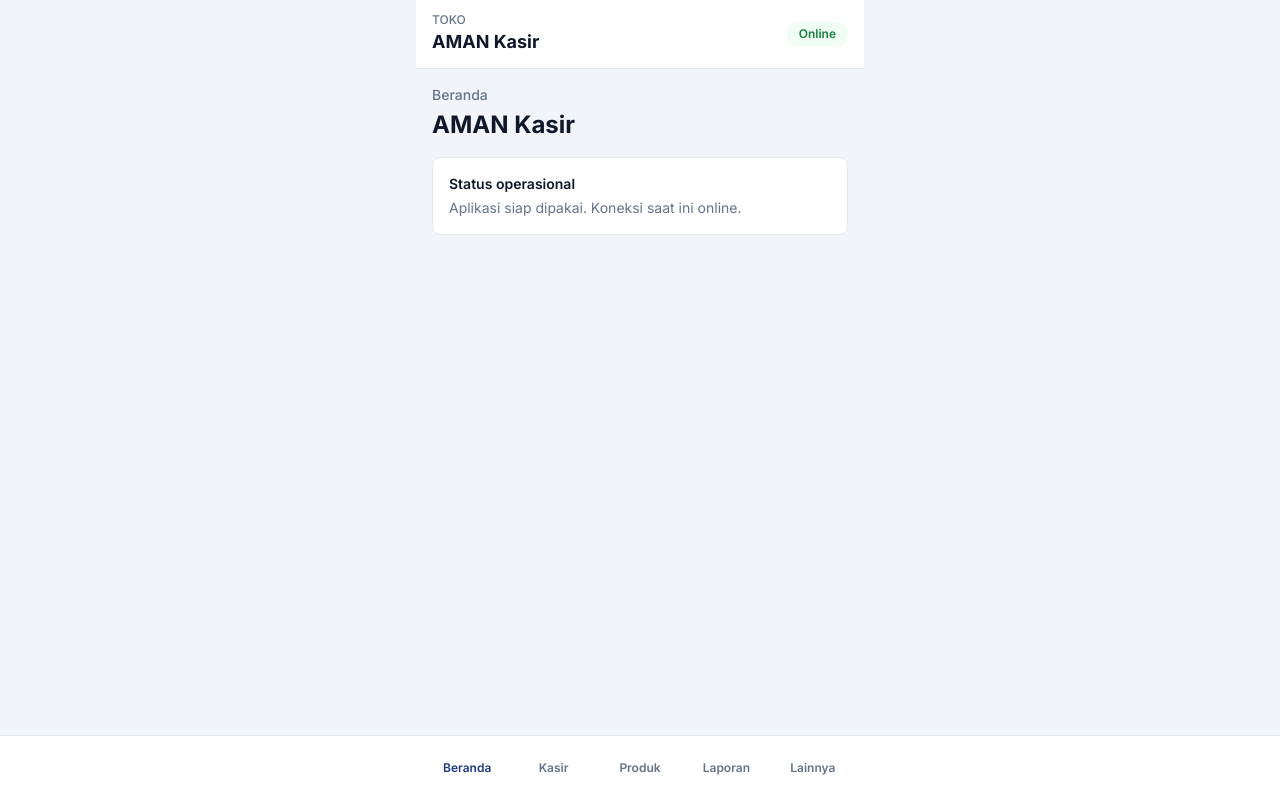
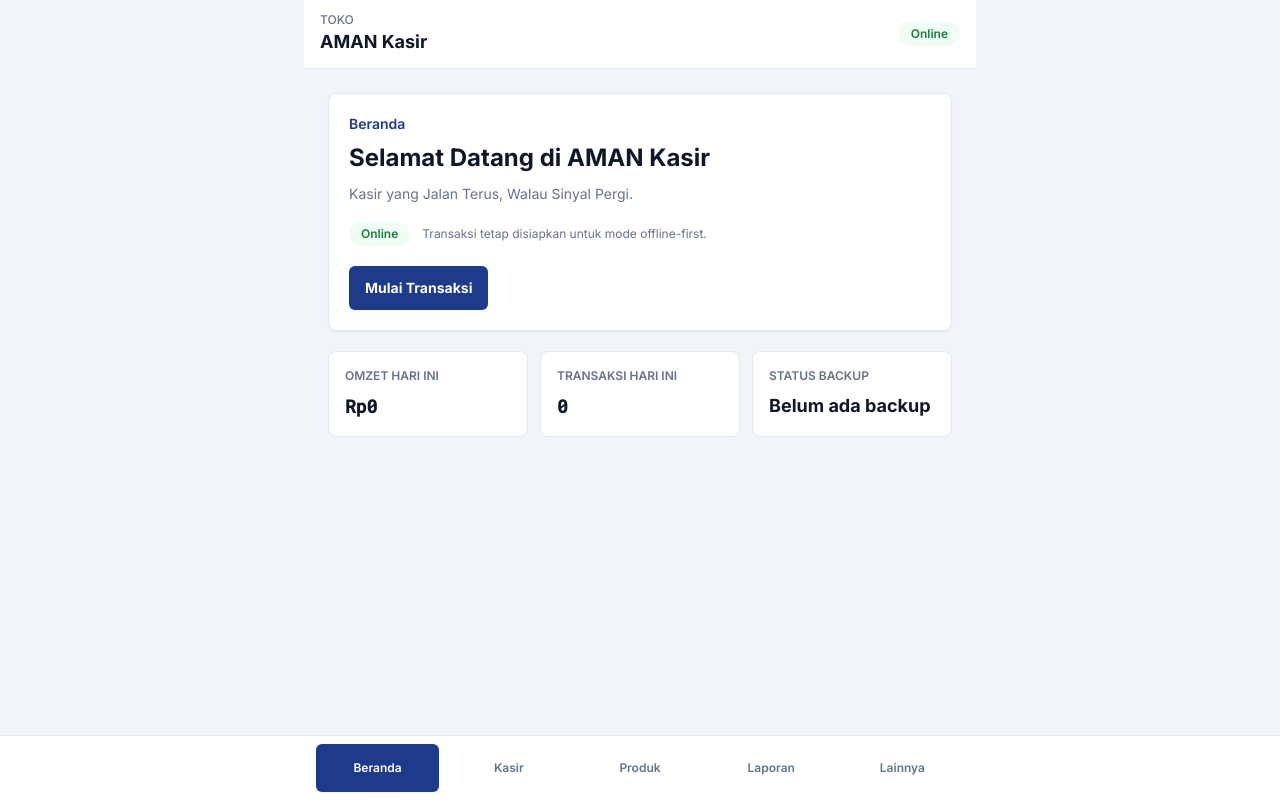
Before and after one commit to adyamalik2/aman-kasir, a React (Vite) app: page /beranda in a window 1280 px wide. Built offline with nearby package versions, Linux system fonts and the light colour scheme.

Commit message:
Complete AMAN Kasir phase 0 dashboard

```diff
--- a/src/components/layout/AppLayout.tsx
+++ b/src/components/layout/AppLayout.tsx
@@ -5,10 +5,10 @@ import Header from './Header'
 export default function AppLayout() {
   return (
     <div className="min-h-screen bg-background text-neutral-900">
-      <div className="mx-auto flex min-h-screen w-full max-w-md flex-col bg-background">
+      <div className="mx-auto flex min-h-screen w-full max-w-2xl flex-col bg-background">
         <Header />
 
-        <main className="flex-1 px-4 pb-24 pt-4">
+        <main className="flex-1 px-4 pb-24 pt-4 sm:px-6 sm:pt-6">
           <Outlet />
         </main>
 
--- a/src/components/layout/BottomNav.tsx
+++ b/src/components/layout/BottomNav.tsx
@@ -11,15 +11,17 @@ const navItems = [
 export default function BottomNav() {
   return (
     <nav className="fixed inset-x-0 bottom-0 z-20 border-t border-neutral-200 bg-surface">
-      <div className="mx-auto grid h-16 max-w-md grid-cols-5 px-2">
+      <div className="mx-auto grid h-16 max-w-2xl grid-cols-5 px-2">
         {navItems.map((item) => (
           <NavLink
             key={item.to}
             to={item.to}
             className={({ isActive }) =>
               [
-                'flex min-w-0 items-center justify-center rounded-md px-1 text-xs font-semibold transition-colors',
-                isActive ? 'text-primary' : 'text-neutral-500 hover:text-neutral-900',
+                'mx-1 my-2 flex min-w-0 items-center justify-center rounded-md px-1 text-xs font-semibold transition-colors',
+                isActive
+                  ? 'bg-primary text-white shadow-sm'
+                  : 'text-neutral-500 hover:bg-neutral-100 hover:text-neutral-900',
               ].join(' ')
             }
           >
--- a/src/components/layout/Header.tsx
+++ b/src/components/layout/Header.tsx
@@ -6,7 +6,7 @@ export default function Header() {
 
   return (
     <header className="sticky top-0 z-10 border-b border-neutral-200 bg-surface px-4 py-3">
-      <div className="mx-auto flex w-full max-w-md items-center justify-between gap-3">
+      <div className="mx-auto flex w-full max-w-2xl items-center justify-between gap-3">
         <div className="min-w-0">
           <p className="text-xs font-medium uppercase text-neutral-500">Toko</p>
           <h1 className="truncate text-lg font-bold text-neutral-900">{storeName}</h1>
--- a/src/screens/Dashboard/DashboardScreen.tsx
+++ b/src/screens/Dashboard/DashboardScreen.tsx
@@ -1,21 +1,60 @@
+import { Link } from 'react-router-dom'
 import { useAppStore } from '@/store/appStore'
 
+const summaryItems = [
+  { label: 'Omzet Hari Ini', value: 'Rp0', numeric: true },
+  { label: 'Transaksi Hari Ini', value: '0', numeric: true },
+  { label: 'Status Backup', value: 'Belum ada backup', numeric: false },
+] as const
+
 export default function DashboardScreen() {
-  const storeName = useAppStore((state) => state.storeName)
   const isOnline = useAppStore((state) => state.isOnline)
 
   return (
-    <section className="space-y-4">
-      <div>
-        <p className="text-sm font-medium text-neutral-500">Beranda</p>
-        <h2 className="mt-1 text-2xl font-bold text-neutral-900">{storeName}</h2>
+    <section className="space-y-5">
+      <div className="rounded-lg border border-neutral-200 bg-surface p-5 shadow-sm">
+        <p className="text-sm font-semibold text-primary">Beranda</p>
+        <h2 className="mt-2 text-2xl font-bold text-neutral-900">
+          Selamat Datang di AMAN Kasir
+        </h2>
+        <p className="mt-2 text-sm leading-6 text-neutral-500">
+          Kasir yang Jalan Terus, Walau Sinyal Pergi.
+        </p>
+
+        <div className="mt-4 flex flex-wrap items-center gap-3">
+          <span
+            className={`rounded-full px-3 py-1 text-xs font-semibold ${
+              isOnline ? 'bg-success-50 text-success' : 'bg-warning-50 text-warning'
+            }`}
+          >
+            {isOnline ? 'Online' : 'Offline'}
+          </span>
+          <span className="text-xs text-neutral-500">
+            Transaksi tetap disiapkan untuk mode offline-first.
+          </span>
+        </div>
+
+        <Link
+          to="/kasir"
+          className="mt-5 inline-flex w-full items-center justify-center rounded-md bg-primary px-4 py-3 text-sm font-bold text-white shadow-sm transition-colors hover:bg-primary-800 sm:w-auto"
+        >
+          Mulai Transaksi
+        </Link>
       </div>
 
-      <div className="rounded-lg border border-neutral-200 bg-surface p-4">
-        <p className="text-sm font-semibold text-neutral-900">Status operasional</p>
-        <p className="mt-1 text-sm text-neutral-500">
-          Aplikasi siap dipakai. Koneksi saat ini {isOnline ? 'online' : 'offline'}.
-        </p>
+      <div className="grid gap-3 sm:grid-cols-3">
+        {summaryItems.map((item) => (
+          <div key={item.label} className="rounded-lg border border-neutral-200 bg-surface p-4">
+            <p className="text-xs font-semibold uppercase text-neutral-500">{item.label}</p>
+            <p
+              className={`mt-2 text-lg font-bold text-neutral-900 ${
+                item.numeric ? 'font-numeric' : ''
+              }`}
+            >
+              {item.value}
+            </p>
+          </div>
+        ))}
       </div>
     </section>
   )
--- a/src/screens/More/MoreScreen.tsx
+++ b/src/screens/More/MoreScreen.tsx
@@ -1,10 +1,24 @@
+const menuItems = [
+  { label: 'Pengaturan', description: 'Profil toko dan preferensi aplikasi.' },
+  { label: 'Backup', description: 'Status dan riwayat backup data.' },
+  { label: 'Tentang', description: 'Informasi aplikasi AMAN Kasir.' },
+] as const
+
 export default function MoreScreen() {
   return (
-    <section className="space-y-3">
-      <p className="text-sm font-medium text-neutral-500">Lainnya</p>
-      <h2 className="text-2xl font-bold text-neutral-900">Menu Lainnya</h2>
-      <div className="rounded-lg border border-neutral-200 bg-surface p-4 text-sm text-neutral-500">
-        Pengaturan dan fitur tambahan akan disusun bertahap.
+    <section className="space-y-4">
+      <div>
+        <p className="text-sm font-medium text-neutral-500">Lainnya</p>
+        <h2 className="mt-1 text-2xl font-bold text-neutral-900">Menu Lainnya</h2>
+      </div>
+
+      <div className="space-y-3">
+        {menuItems.map((item) => (
+          <div key={item.label} className="rounded-lg border border-neutral-200 bg-surface p-4">
+            <p className="text-sm font-bold text-neutral-900">{item.label}</p>
+            <p className="mt-1 text-sm leading-6 text-neutral-500">{item.description}</p>
+          </div>
+        ))}
       </div>
     </section>
   )
--- a/src/screens/POS/POSScreen.tsx
+++ b/src/screens/POS/POSScreen.tsx
@@ -1,10 +1,13 @@
 export default function POSScreen() {
   return (
-    <section className="space-y-3">
-      <p className="text-sm font-medium text-neutral-500">Kasir</p>
-      <h2 className="text-2xl font-bold text-neutral-900">Transaksi</h2>
-      <div className="rounded-lg border border-neutral-200 bg-surface p-4 text-sm text-neutral-500">
-        Area kasir akan dibuat pada langkah berikutnya.
+    <section className="space-y-4">
+      <div>
+        <p className="text-sm font-medium text-neutral-500">Kasir</p>
+        <h2 className="mt-1 text-2xl font-bold text-neutral-900">Kasir</h2>
+      </div>
+
+      <div className="rounded-lg border border-neutral-200 bg-surface p-4 text-sm leading-6 text-neutral-500">
+        Fitur transaksi kasir akan dibuat di Fase 1.
       </div>
     </section>
   )
--- a/src/screens/Products/ProductsScreen.tsx
+++ b/src/screens/Products/ProductsScreen.tsx
@@ -1,10 +1,13 @@
 export default function ProductsScreen() {
   return (
-    <section className="space-y-3">
-      <p className="text-sm font-medium text-neutral-500">Produk</p>
-      <h2 className="text-2xl font-bold text-neutral-900">Daftar Produk</h2>
-      <div className="rounded-lg border border-neutral-200 bg-surface p-4 text-sm text-neutral-500">
-        Data produk belum ditampilkan pada langkah ini.
+    <section className="space-y-4">
+      <div>
+        <p className="text-sm font-medium text-neutral-500">Produk</p>
+        <h2 className="mt-1 text-2xl font-bold text-neutral-900">Produk</h2>
+      </div>
+
+      <div className="rounded-lg border border-neutral-200 bg-surface p-4 text-sm leading-6 text-neutral-500">
+        Master produk akan dibuat di Fase 1.
       </div>
     </section>
   )
--- a/src/screens/Reports/ReportsScreen.tsx
+++ b/src/screens/Reports/ReportsScreen.tsx
@@ -1,10 +1,13 @@
 export default function ReportsScreen() {
   return (
-    <section className="space-y-3">
-      <p className="text-sm font-medium text-neutral-500">Laporan</p>
-      <h2 className="text-2xl font-bold text-neutral-900">Ringkasan Penjualan</h2>
-      <div className="rounded-lg border border-neutral-200 bg-surface p-4 text-sm text-neutral-500">
-        Laporan masih berupa placeholder.
+    <section className="space-y-4">
+      <div>
+        <p className="text-sm font-medium text-neutral-500">Laporan</p>
+        <h2 className="mt-1 text-2xl font-bold text-neutral-900">Laporan</h2>
+      </div>
+
+      <div className="rounded-lg border border-neutral-200 bg-surface p-4 text-sm leading-6 text-neutral-500">
+        Laporan dasar akan dibuat di Fase 1.
       </div>
     </section>
   )
```
